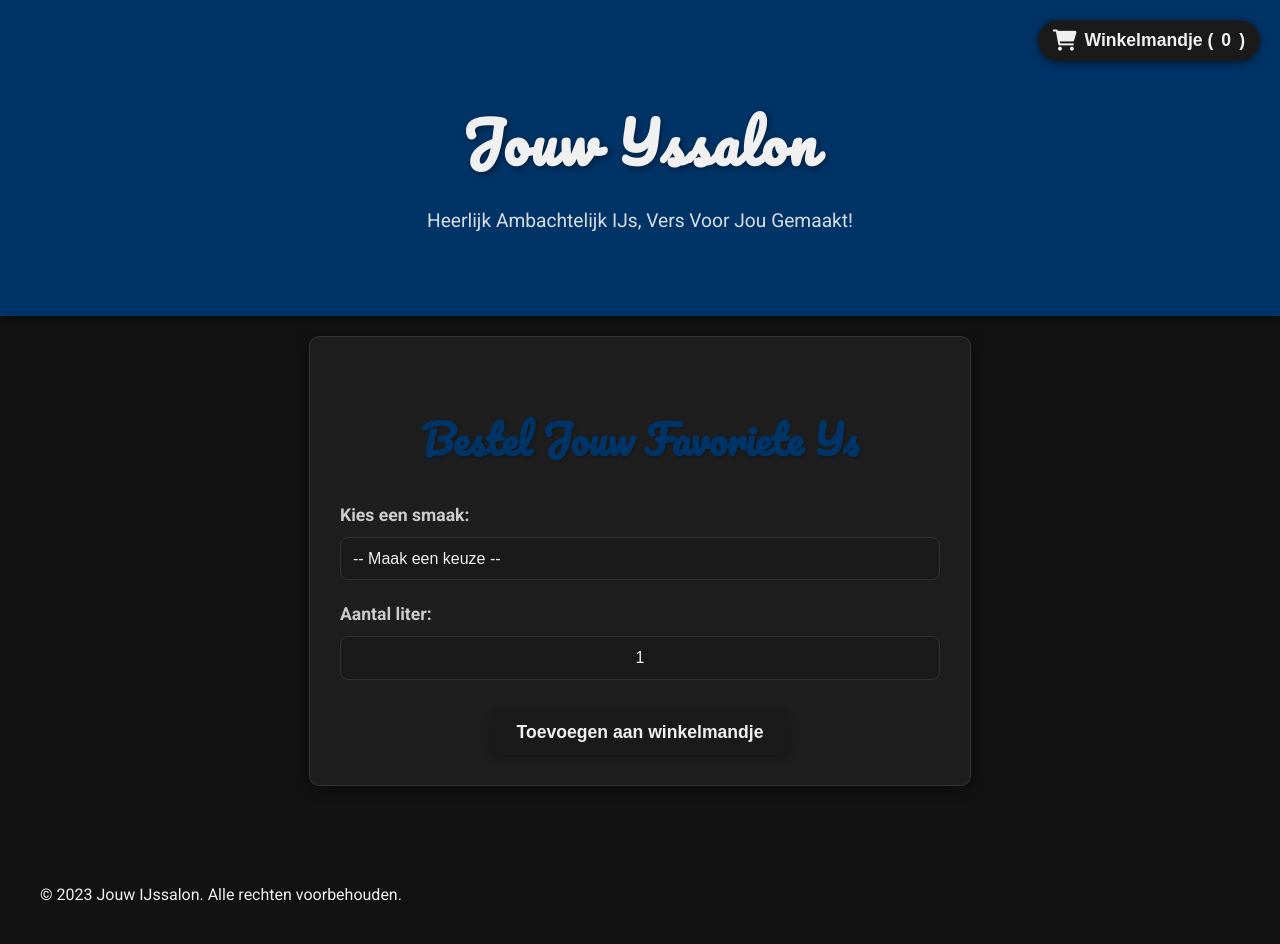
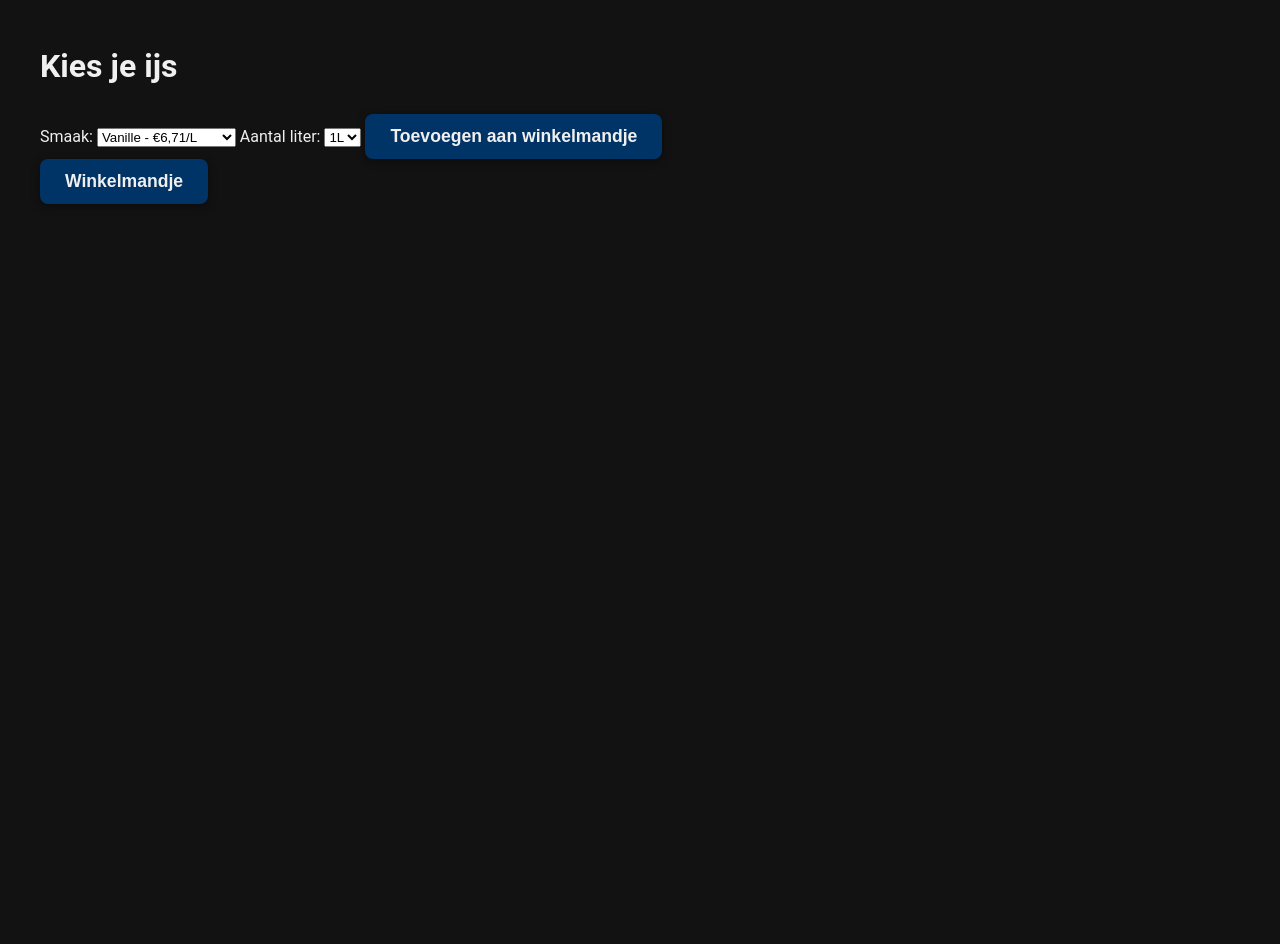
Before and after one commit to maurovanderveken/ijswinkel, a plain HTML site: page index.html in a window 1280 px wide. After the commit the page ends 800 px from the top, so only its background shows below. Drawn offline with Linux system fonts and the light colour scheme.

Commit message:
Update index.html

```diff
--- a/index.html
+++ b/index.html
@@ -3,69 +3,34 @@
 <head>
     <meta charset="UTF-8">
     <meta name="viewport" content="width=device-width, initial-scale=1.0">
-    <title>Jouw IJssalon - Ambachtelijk IJs</title>
+    <title>IJs Winkel</title>
     <link rel="stylesheet" href="style.css">
-    <link href="https://fonts.googleapis.com/css2?family=Pacifico&family=Roboto:wght@300;400;700&display=swap" rel="stylesheet">
-    <link rel="stylesheet" href="https://cdnjs.cloudflare.com/ajax/libs/font-awesome/6.0.0-beta3/css/all.min.css">
 </head>
 <body>
-    <header>
-        <div class="container">
-            <h1>Jouw IJssalon</h1>
-            <p>Heerlijk Ambachtelijk IJs, Vers Voor Jou Gemaakt!</p>
-            <button id="open-cart-btn" class="cart-button">
-                <i class="fas fa-shopping-cart"></i> Winkelmandje (<span id="cart-count">0</span>)
-            </button>
+    <div class="container">
+        <h1>Kies je ijs</h1>
+
+        <div class="product">
+            <label for="smaak">Smaak:</label>
+            <select id="smaak">
+                <option value="Vanille">Vanille - €6,71/L</option>
+                <option value="Framboos">Framboos - €5,08/L</option>
+            </select>
+
+            <label for="liter">Aantal liter:</label>
+            <select id="liter">
+                <option value="1">1L</option>
+                <option value="2">2L</option>
+                <option value="3">3L</option>
+                <option value="4">4L</option>
+            </select>
+
+            <button id="toevoegen">Toevoegen aan winkelmandje</button>
         </div>
-    </header>
 
-    <main class="container">
-        <section class="order-section">
-            <h2>Bestel Jouw Favoriete IJs</h2>
-            <div class="order-form">
-                <div class="form-group">
-                    <label for="ice-cream-flavor">Kies een smaak:</label>
-                    <select id="ice-cream-flavor">
-                        <option value="">-- Maak een keuze --</option>
-                        <option value="vanille">Vanille-ijs (€6,71/liter)</option>
-                        <option value="framboos">Frambozen-ijs (€5,08/liter)</option>
-                    </select>
-                </div>
-
-                <div class="form-group">
-                    <label for="ice-cream-quantity">Aantal liter:</label>
-                    <input type="number" id="ice-cream-quantity" value="1" min="1">
-                </div>
-
-                <button id="add-to-cart-btn">Toevoegen aan winkelmandje</button>
-            </div>
-        </section>
-    </main>
-
-    <!-- Het winkelmandje zijpaneel -->
-    <div id="cart-sidebar" class="cart-sidebar">
-        <div class="cart-header">
-            <h3>Jouw Winkelmandje</h3>
-            <button id="close-cart-btn" class="close-cart-btn">&times;</button>
-        </div>
-        <div id="cart-items" class="cart-items">
-            <p class="empty-cart-message">Je winkelmandje is leeg.</p>
-        </div>
-        <div class="cart-footer">
-            <p>Totaal: <span id="cart-total">€0,00</span></p>
-            <button id="checkout-btn" class="checkout-btn">Afrekenen</button>
-        </div>
+        <button id="winkelmand">Winkelmandje</button>
+        <div id="melding" class="melding"></div>
     </div>
-    <div id="cart-overlay" class="cart-overlay"></div>
-
-    <!-- Hier plaatsen we de globale melding -->
-    <div id="notification-container"></div>
-
-    <footer>
-        <div class="container">
-            <p>&copy; 2023 Jouw IJssalon. Alle rechten voorbehouden.</p>
-        </div>
-    </footer>
 
     <script src="script.js"></script>
 </body>
```
